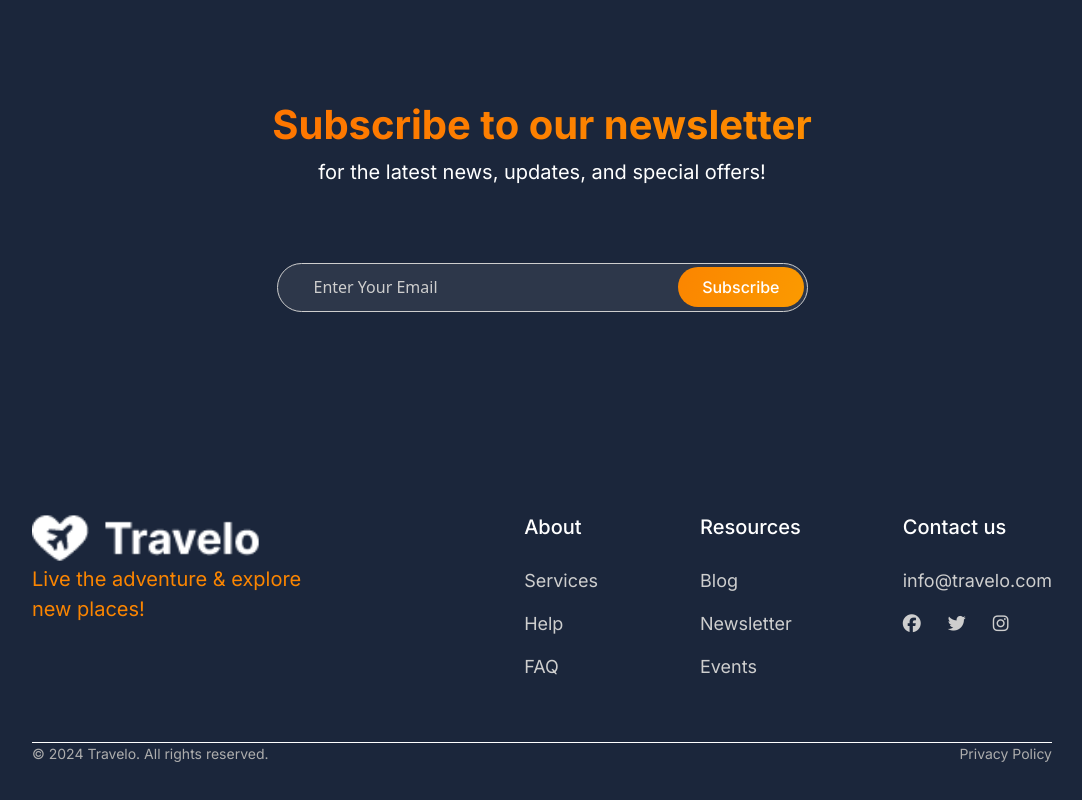
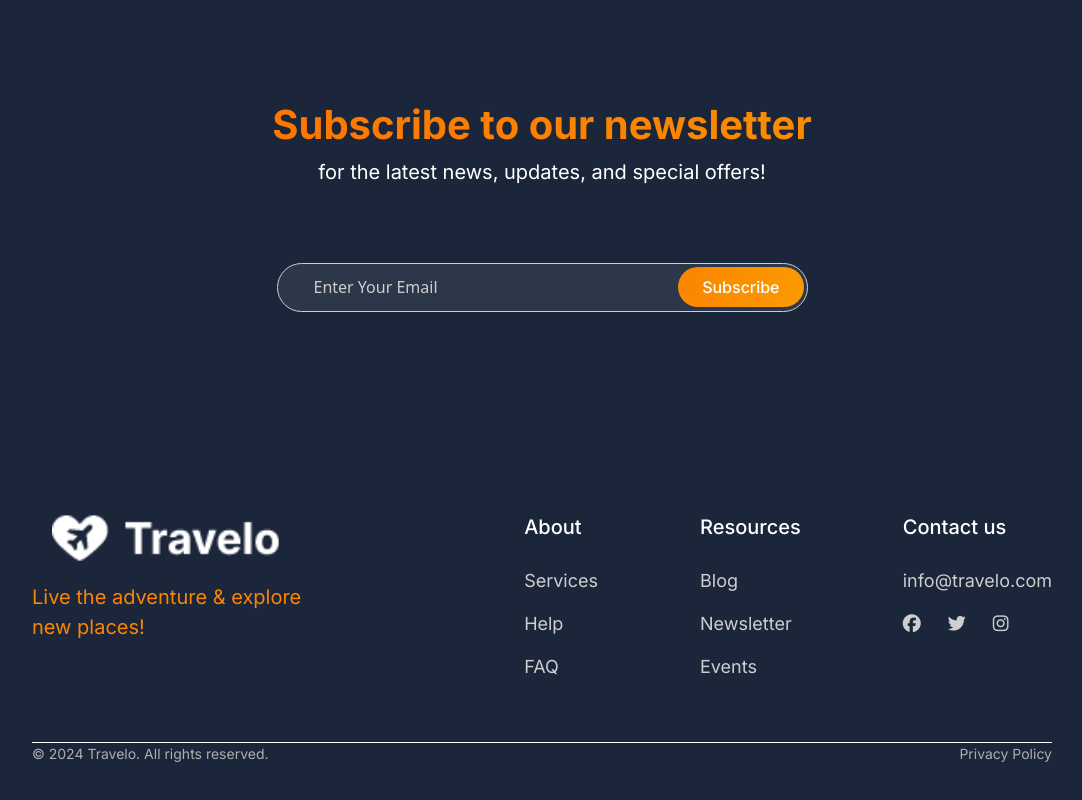
Before and after one commit to zeinab-alhwary/Travelo, an Angular app: page / in a window 1280 px wide. Shown: the part 4078-4878 px from the top of the page, without its empty margins (98-1180 px from the left). Built offline with nearby package versions, Linux system fonts and the light colour scheme; a web font is replaced by a local one.

Commit message:
fixed style footer logo

```diff
--- a/src/app/component/footer/footer.component.scss
+++ b/src/app/component/footer/footer.component.scss
@@ -12,10 +12,13 @@ footer{
       // margin-inline-end: 100px;
       .logo{
         width: 230px;
+        margin-block-end: 25px;
+        margin-inline-start: 20px;
       }
       .info-under-logo{
         color:$orang-color;
-        @include font(400,20px)
+        @include font(400,20px);
+        margin-block-start:-7px;
       }
     }
     .all-column{
@@ -69,6 +72,12 @@ footer{
     .top-section{
       .logo-info{
         margin-block-end: 30px;
+        .logo{
+          margin-block-end: 0;
+        }
+        .info-under-logo{
+          margin-block-start:10px;
+        }
       }
       flex-wrap: wrap;
       justify-content: center;
```
